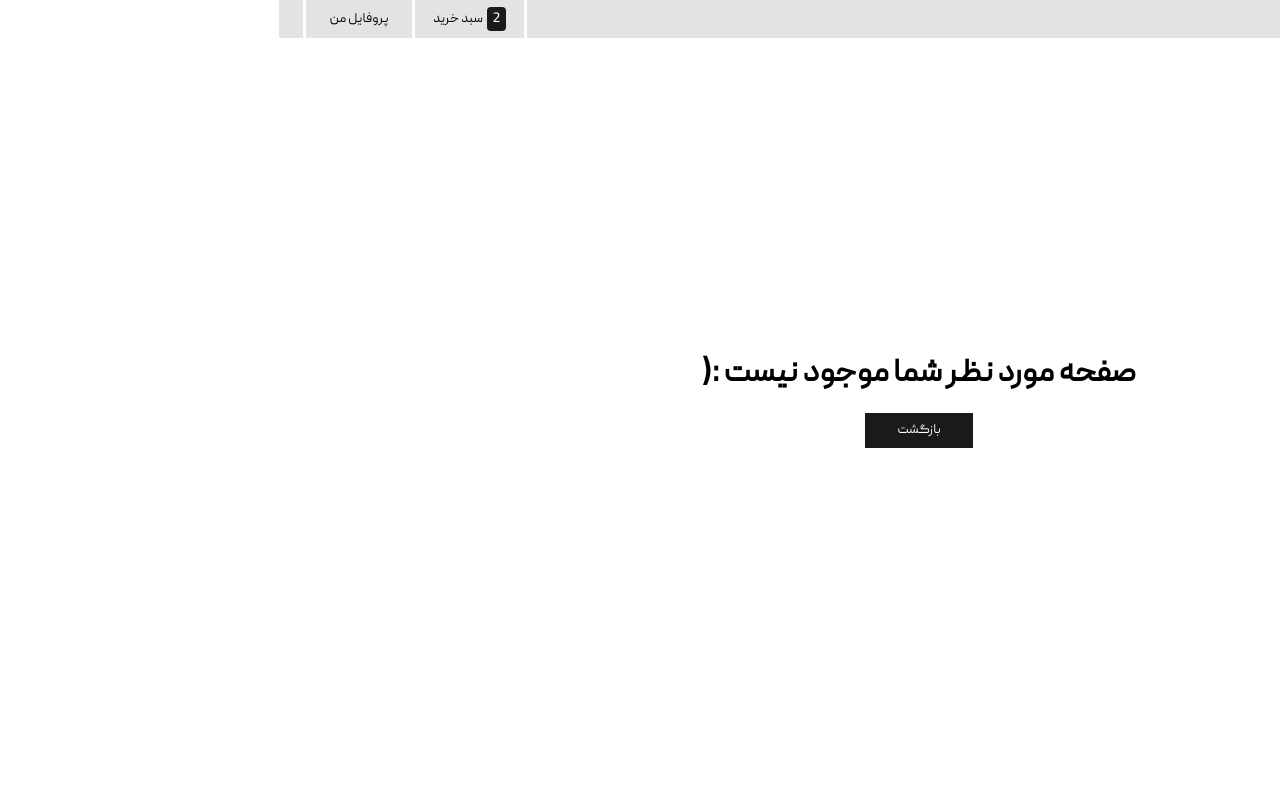
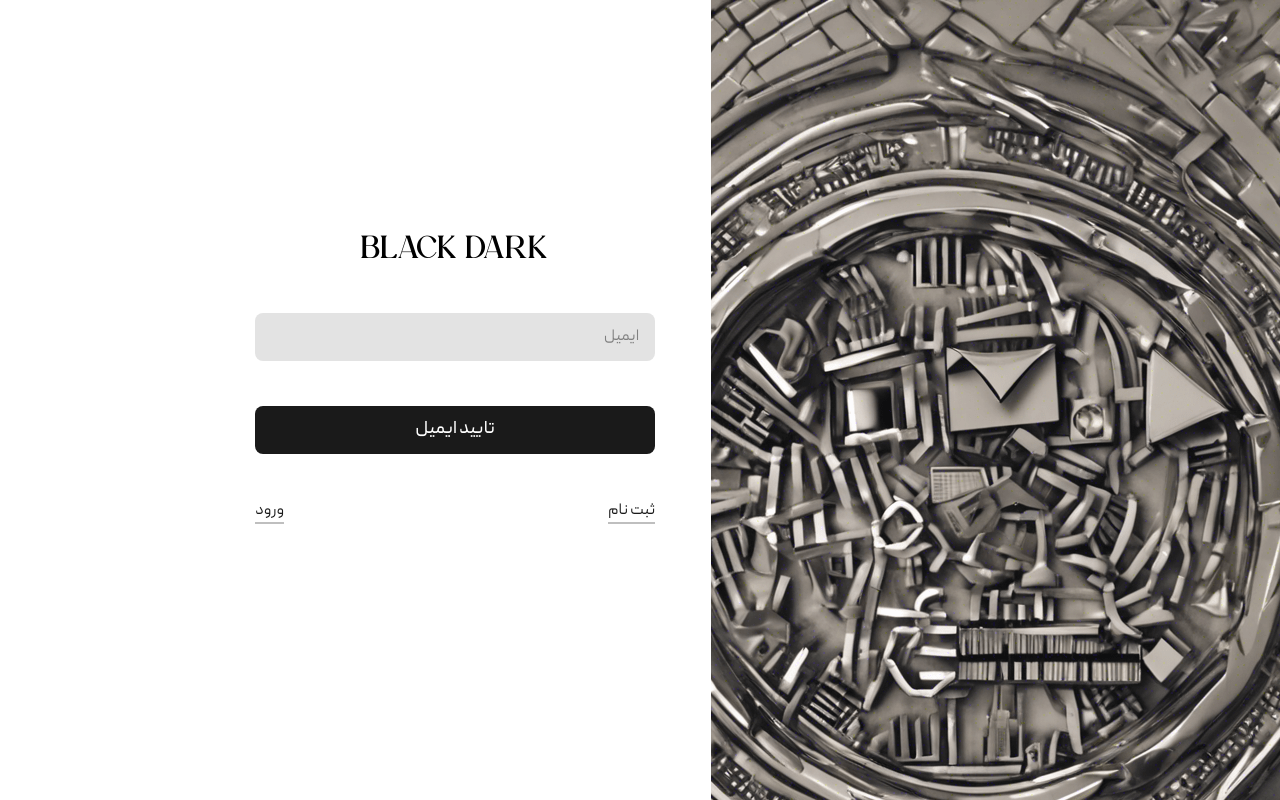
Before and after one commit to Finch2011/black-dark, a React (Vite) app: page /auth/R-password in a window 1280 px wide. Built offline with nearby package versions, Linux system fonts and the light colour scheme.

Commit message:
add code for r-password

```diff
--- a/src/app/context/InputContext.jsx
+++ b/src/app/context/InputContext.jsx
@@ -10,8 +10,9 @@ export default function AuthenticationProvider({children}) {
    const [confirmPassword, setConfirmPassword] = useState("");
    const [loginUsername, setLoginUsername] = useState("");
    const [loginPassword, setLoginPassword] = useState("");
+   const [Rusername, setRusername] = useState("");
   return (
-    <AuthenticationContext.Provider value={{username , setUsername , email , setEmail , password , setPassword , confirmPassword , setConfirmPassword , loginPassword , loginUsername , setLoginUsername , setLoginPassword  }}>
+    <AuthenticationContext.Provider value={{username , setUsername , email , setEmail , password , setPassword , confirmPassword , setConfirmPassword , loginPassword , loginUsername , setLoginUsername , setLoginPassword ,Rusername, setRusername  }}>
         {children}
     </AuthenticationContext.Provider>
   )
--- /dev/null
+++ b/src/app/pages/auth/Password recovery/index.jsx
@@ -0,0 +1,97 @@
+import React, { useState, useContext, useEffect } from "react";
+import Input from "@ui/components/input";
+import { Link , useNavigate } from "react-router-dom";
+import { useQuery } from "@tanstack/react-query";
+import axios from "axios";
+import { baseUrl } from "@app/helpers/vb";
+import { AuthenticationContext } from "@app/context/InputContext";
+import { ToastContainer, toast, Bounce } from "react-toastify";
+
+export default function Recovery() {
+  const navigate = useNavigate()
+  let setformType = "r-password"
+  const formType = setformType;
+
+  const { Rusername, setRusername } = useContext(AuthenticationContext);
+  useEffect(()=>{
+   if(localStorage.getItem("Login") !== null ){
+     navigate("/")
+   }
+  },[localStorage.getItem("Login")])
+  const Rpasswordf = async (e) => {
+    e.preventDefault();
+    if(Rusername !== ""){
+   navigate("/auth/verify")
+   localStorage.setItem("email" , Rusername)
+   localStorage.setItem("Verified" , true)
+}else{
+      toast.error('لطفا اطلاعات خواسته شده را وارد کنید', {
+            position: "top-right",
+            autoClose: 5000,
+            hideProgressBar: false,
+            closeOnClick: false,
+            pauseOnHover: true,
+            draggable: true,
+            progress: undefined,
+            theme: "light",
+            transition: Bounce,
+        });
+    }
+};
+
+    return (
+    <div className="wrapper">
+      <ToastContainer />
+      <div className="model">
+        <img src="/assets/images/R-password.png" alt="model login" />
+      </div>
+
+      <form onSubmit={Rpasswordf}>
+        <h3>BLACK DARK</h3>
+        <div className="details">
+          <Input formType={formType} />
+          <button type="submit">تایید ایمیل</button>
+          <div className="row">
+            <Link to="/auth/register">ثبت نام</Link>
+            <Link to="/auth/login">ورود</Link>
+          </div>
+        </div>
+      </form>
+    </div>
+  );
+}
+  //   const respans = await axios.get(`${baseUrl}/register`);
+  //   const user = respans.data.find(
+  //     (user) =>
+  //       user.username === loginUsername && user.password === loginPassword
+  //   );
+  //   if (user) {
+  //     toast.success("در حال ورود 😍", {
+  //       position: "top-right",
+  //       autoClose: 5000,
+  //       hideProgressBar: false,
+  //       closeOnClick: false,
+  //       pauseOnHover: true,
+  //       draggable: true,
+  //       progress: undefined,
+  //       theme: "light",
+  //       transition: Bounce,
+  //       onClose : () => navigate("/auth/verify")
+  //     });
+  //     localStorage.setItem("Verified" , true )
+  //     localStorage.setItem("Login" , true )
+
+  //   }else{
+
+  //     toast.error("کاربر یافت نشد 😢 ", {
+  //       position: "top-right",
+  //       autoClose: 5000,
+  //       hideProgressBar: false,
+  //       closeOnClick: false,
+  //       pauseOnHover: true,
+  //       draggable: true,
+  //       progress: undefined,
+  //       theme: "light",
+  //       transition: Bounce,
+  //     });
+  //   }
--- a/src/app/pages/auth/login/index.jsx
+++ b/src/app/pages/auth/login/index.jsx
@@ -88,7 +88,7 @@ export default function Login() {
           <button type="submit">ورود</button>
           <div className="row">
             <Link to="/auth/register">ثبت نام</Link>
-            <Link to="/auth/forget-password">فراموشی رمز عبور</Link>
+            <Link to="/auth/R-password">فراموشی رمز عبور</Link>
           </div>
         </div>
       </form>
--- a/src/app/pages/auth/verification/index.jsx
+++ b/src/app/pages/auth/verification/index.jsx
@@ -33,9 +33,9 @@ export default function Verification() {
     },
   });
   useEffect(() => {
-    if (localStorage.getItem("Verified") === null && localStorage.getItem("verify") === null) {
+    if (localStorage.getItem("Verified") === null && localStorage.getItem("verify") === null && localStorage.getItem("email") === null) {
       navigate("/auth/login");
-    } else if (localStorage.getItem("Verified") == "true") {
+    } else if (localStorage.getItem("Verified") == "true")  {
       emailjs.send("service_sz7lmj3", "template_5wqgv6m", { code: code , email : localStorage.getItem("email")  });
       localStorage.setItem("code", code);
     }
--- a/src/app/ui/components/input.jsx
+++ b/src/app/ui/components/input.jsx
@@ -10,6 +10,7 @@ export default function Input({ formType }) {
 
   const {loginUsername, setLoginUsername} = useContext(AuthenticationContext);
   const {loginPassword, setLoginPassword} = useContext(AuthenticationContext);
+  const {Rusername, setRusername} = useContext(AuthenticationContext);
 
   return (
 
@@ -20,9 +21,12 @@ export default function Input({ formType }) {
         <input type="password" placeholder="رمز عبور" value={password} onInput={(e) => setPassword(e.target.value)} />
         <input  type="password" placeholder=" تکرار رمز عبور" value={confirmPassword} onInput={(e) => setConfirmPassword(e.target.value)}  />
       </> : <>
-        <input type="text" placeholder="نام کاربری" value={loginUsername} onInput={(e) => setLoginUsername(e.target.value)} />
+      </> && formType === "r-password" ? <>
+      <input type="email" placeholder="ایمیل" value={Rusername} onInput={(e) => setRusername(e.target.value)} />
+      </> : <></> && formType === "login" ? <>
+      <input type="text" placeholder="نام کاربری" value={loginUsername} onInput={(e) => setLoginUsername(e.target.value)} />
         <input type="password" placeholder="رمز عبور" value={loginPassword} onInput={(e) => setLoginPassword(e.target.value)} />
-      </>}
+      </> : <></>}
     </>
   );
 }
--- a/src/routes.jsx
+++ b/src/routes.jsx
@@ -8,6 +8,7 @@ import Register from "@pages/auth/register";
 import Login from "@app/pages/auth/login";
 import Verficiation from "@app/pages/auth/verification";
 import { QueryClient, QueryClientProvider } from "@tanstack/react-query";
+import Recovery from "@app/pages/auth/Password recovery";
 
 function App() {
   const location = useLocation();
@@ -16,7 +17,7 @@ function App() {
     "/auth/register",
     "/auth/login",
     "/auth/verify",
-    "/auth/forget-password",
+    "/auth/R-password",
   ];
   const hideNav = notAllowed.includes(location.pathname);
   return (
@@ -29,6 +30,7 @@ function App() {
         <Route path="/auth/register" element={<Register />} />
         <Route path="/auth/login" element={<Login />} />
         <Route path="/auth/verify" element={<Verficiation />} />
+        <Route path="/auth/R-password" element={<Recovery />} />
       </Routes>
      </InputProvider>
     </>
```
Also changed, not shown: public/assets/images/R-password.png (added).
